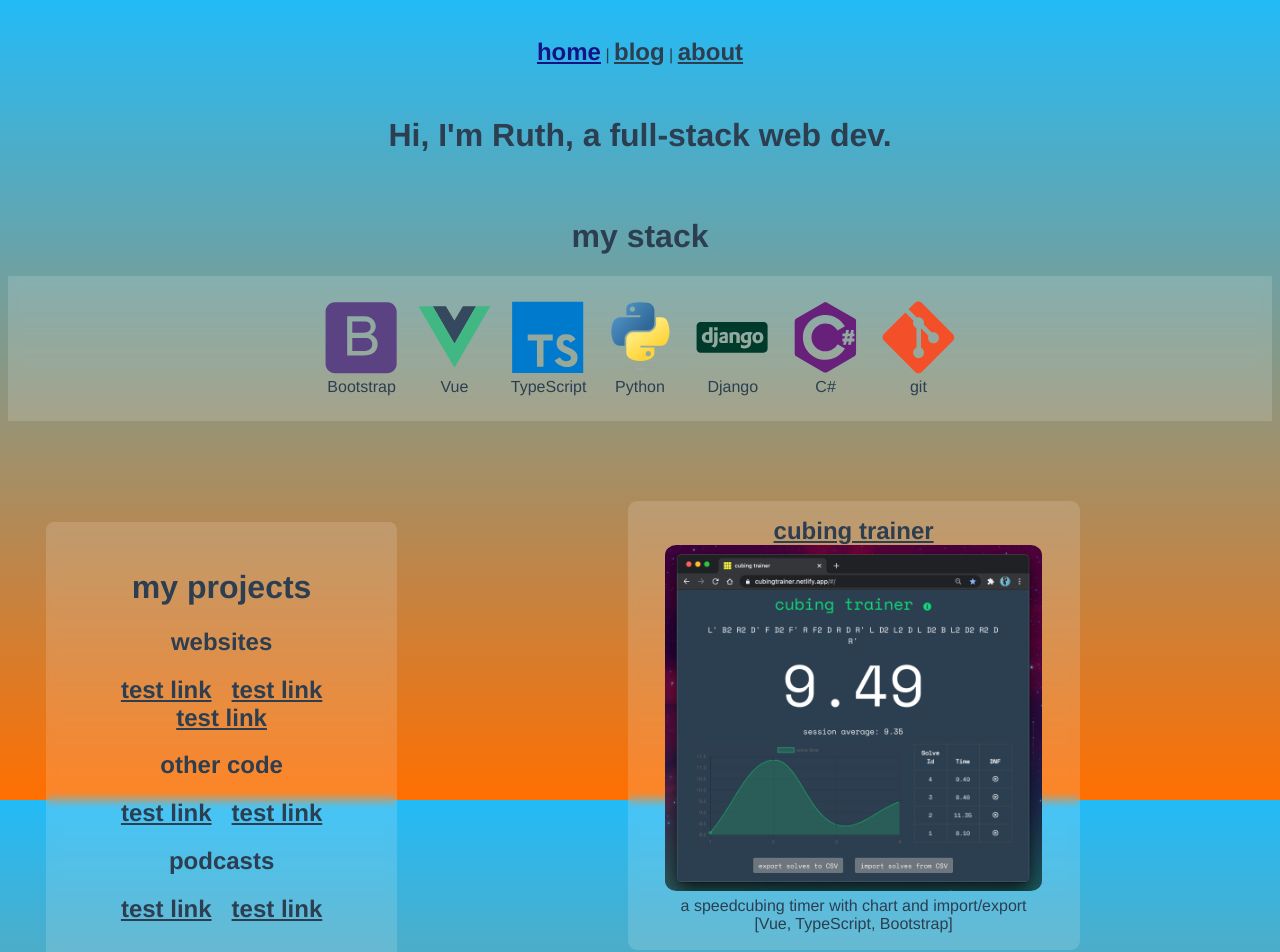
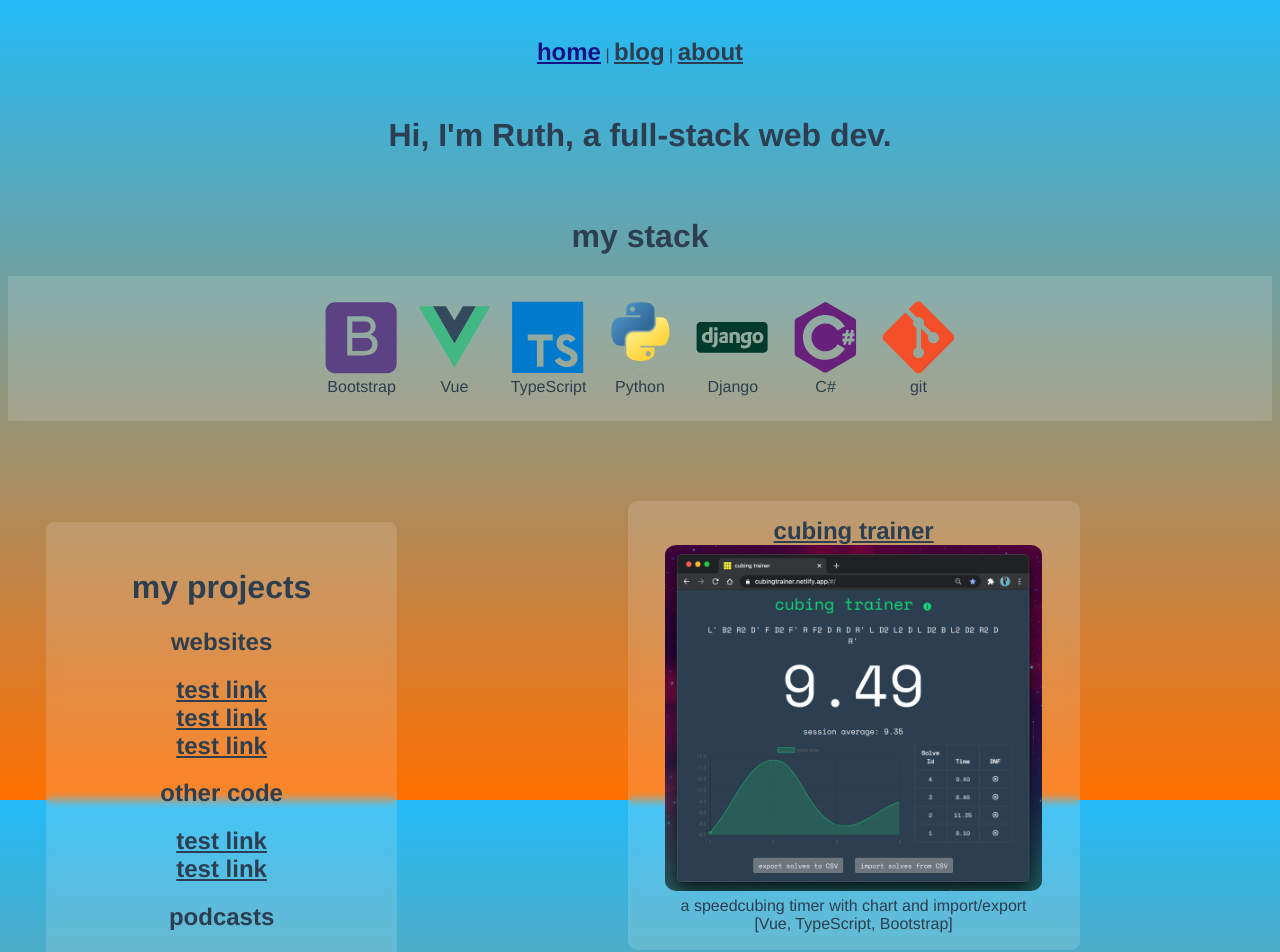
Before and after one commit to ruthrootz/portfolio, a Vue app: page / in a window 1280 px wide. Shown: the top 952 px of the page. Built offline with nearby package versions, Linux system fonts and the light colour scheme.

Commit message:
links display block

```diff
--- a/src/components/Home.vue
+++ b/src/components/Home.vue
@@ -51,32 +51,30 @@
         <div class="section main">
             <div class="sidebar foggy-glass">
                 <h1>my projects</h1>
-                <ul>
                 <h2>websites</h2>
-                    <li>
+                <li style="display: block">
                     <a href="#">test link</a>
                 </li>
-                    <li>
+                <li style="display: block">
                     <a href="#">test link</a>
                 </li>
-                    <li>
+                <li style="display: block">
                     <a href="#">test link</a>
                 </li>
                 <h2>other code</h2>
-                    <li>
+                <li style="display: block">
                     <a href="#">test link</a>
                 </li>
-                    <li>
+                <li style="display: block">
                     <a href="#">test link</a>
                 </li>
                 <h2>podcasts</h2>
-                    <li>
+                <li style="display: block">
                     <a href="#">test link</a>
                 </li>
-                    <li>
+                <li style="display: block">
                     <a href="#">test link</a>
                 </li>
-                </ul>
             </div>
             <div class="projects">
                 <ul>
```
Lines whose indentation alone changed are shown as unchanged.
